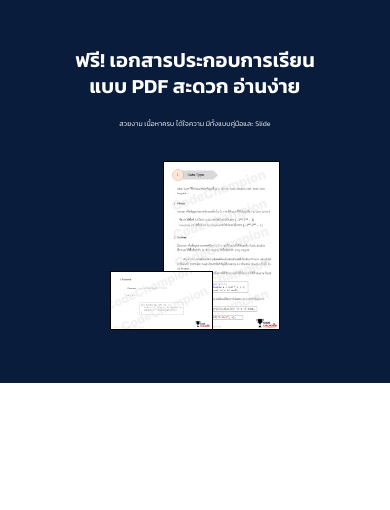
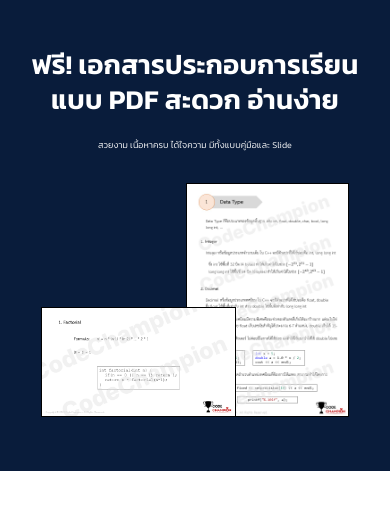
Before and after one commit to Lolymoly/codechampion-landing-page, a Next.js app: page / in a window 390 px wide. Shown: the top 510 px of the page. Built offline with nearby package versions, Linux system fonts and the light colour scheme.

Commit message:
edit responsive 1

```diff
--- a/src/modules/LandingPage/component/ThirdPage/index.tsx
+++ b/src/modules/LandingPage/component/ThirdPage/index.tsx
@@ -20,12 +20,12 @@ const ThirdPage: NextPage = () => {
         <Typography
           sx={{
             width: "auto",
-            marginRight: { xs: "0px", sm: "-100px" },
+            marginRight: { xs: "0px", sm: "-120px" },
             fontFamily: "Kanit",
             fontStyle: "normal",
             fontWeight: "600",
             textAlign: { xs: "center", sm: "left" },
-            fontSize: { xs: "20px", sm: "25px", md: "30px", lg: "40px" },
+            fontSize: { xs: "7vw", sm: "28px", md: "35px", lg: "3.2vw" },
             lineHeight: "130%",
             color: "white",
           }}
@@ -37,12 +37,13 @@ const ThirdPage: NextPage = () => {
 
         <Typography
           sx={{
-            marginTop: "5vw",
+            marginTop: { xs: "5vw", sm: "5vw" },
             fontFamily: "Kanit",
             fontStyle: "normal",
             textAlign: { xs: "center", sm: "left" },
             fontWeight: "300",
-            fontSize: { xs: "7px", sm: "10px", md: "15px", lg: "20px" },
+            marginRight: { xs: "0px", sm: "-120px" },
+            fontSize: { xs: "2.3vw", sm: "12px", md: "15px", lg: "20px" },
             lineHeight: "180%",
             color: "white",
           }}
@@ -63,8 +64,8 @@ const ThirdPage: NextPage = () => {
           sx={{
             display: "flex",
             position: "relative",
-            width: "26.5vw",
-            height: "15vw",
+            width: { xs: "50vw", sm: "26.5vw" },
+            height: { xs: "28.3vw", sm: "15vw" },
             mr: "-50px",
             border: "1px solid black",
             zIndex: 3,
@@ -80,8 +81,8 @@ const ThirdPage: NextPage = () => {
           sx={{
             display: "flex",
             position: "relative",
-            width: "30vw",
-            height: "43.3vw",
+            width: { xs: "41.57vw", sm: "30vw" },
+            height: { xs: "60vw", sm: "43.3vw" },
             border: "1px solid black",
           }}
         >
```
